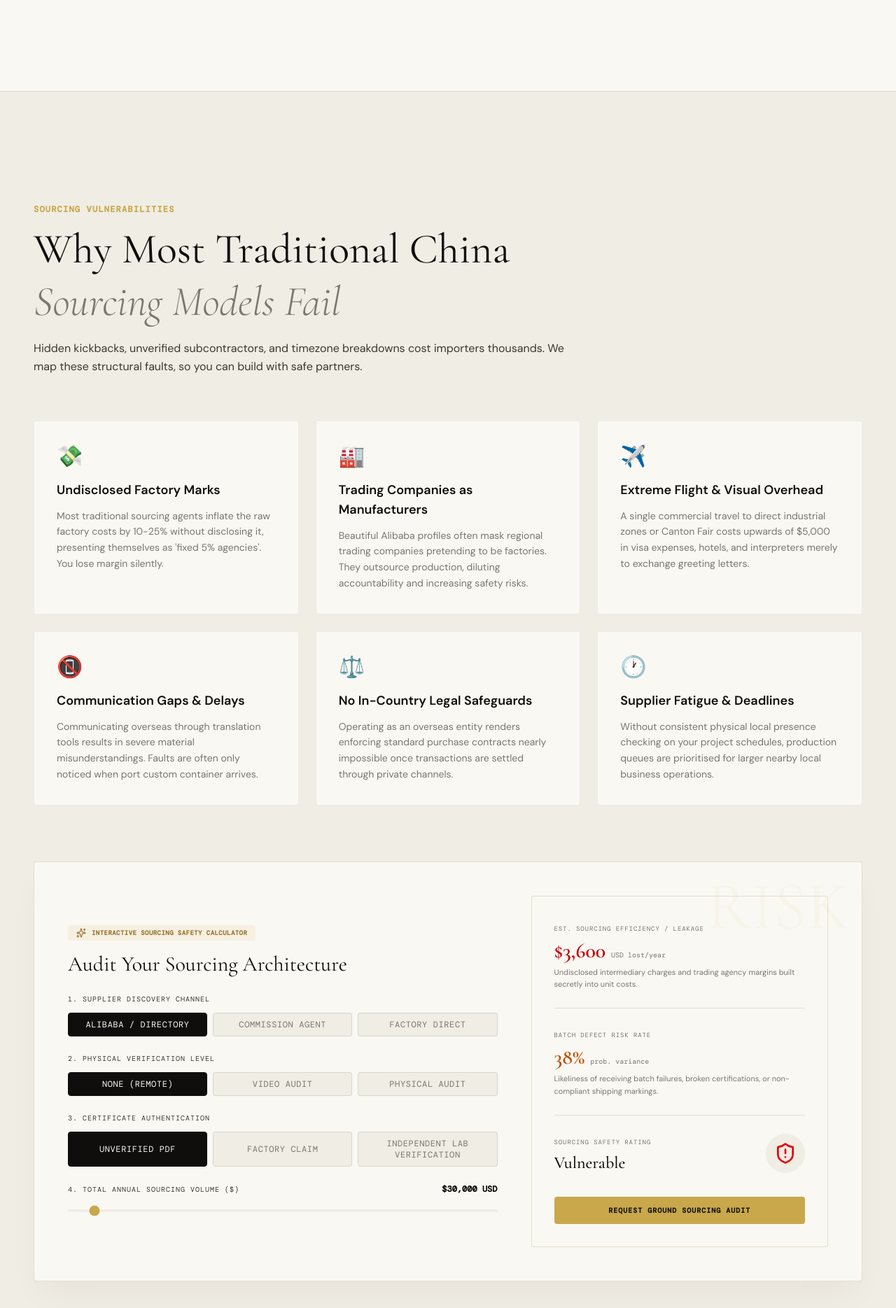
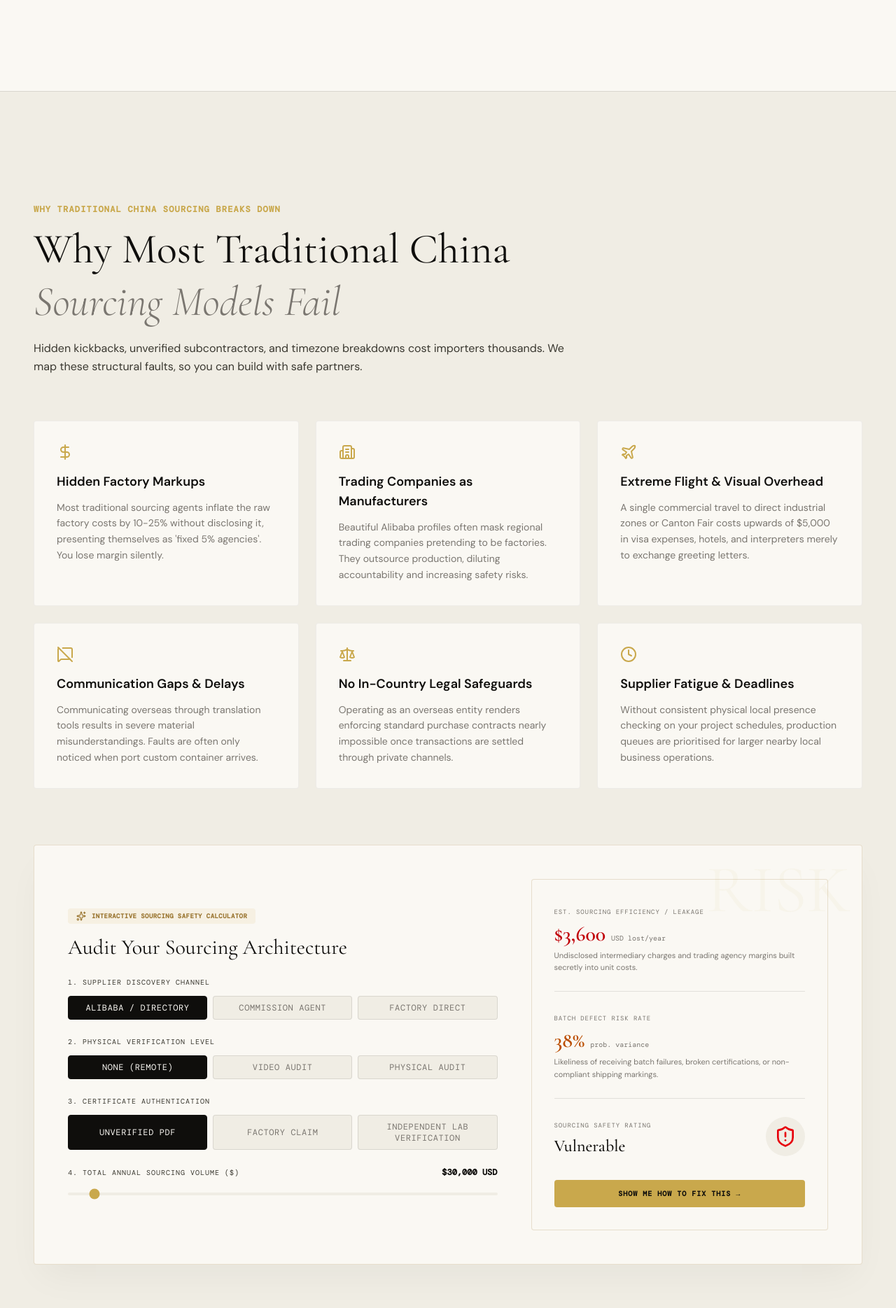
Before and after one commit to afly-lab/GAI, a React (Vite) app: page / in a window 1280 px wide. Shown: the part 1319-3188 px from the top of the page at 70% size. Built offline with nearby package versions, Linux system fonts and the light colour scheme.

Commit message:
Update ProblemSection.tsx

```diff
--- a/src/components/ProblemSection.tsx
+++ b/src/components/ProblemSection.tsx
@@ -1,5 +1,5 @@
 import React, { useState, useEffect } from "react";
-import { AlertOctagon, HelpCircle, Sparkles, ShieldCheck, ShieldAlert, Award } from "lucide-react";
+import { AlertOctagon, HelpCircle, Sparkles, ShieldCheck, ShieldAlert, Award, DollarSign, Building2, Plane, MessageSquareOff, Scale, Clock } from "lucide-react";
 
 export default function ProblemSection() {
   // Simulator State
@@ -13,24 +13,18 @@ export default function ProblemSection() {
   const [safetyRating, setSafetyRating] = useState(0);
 
   useEffect(() => {
-    // Hidden commission / leakage calculation:
-    // Alibaba general leakage is 10% (trading companies acting as factories).
-    // Traditional agents inflate factory prices by 15-20% through undisclosed rebates.
-    // Direct with no background check has ~5% overhead but higher overall scam chances.
     let leakPct = 0;
     if (channel === "alibaba") leakPct = 0.12;
     else if (channel === "agent") leakPct = 0.18;
     else leakPct = 0.04;
 
-    // Adjust on verification: physical inspections cut kickback opportunities
     if (verification === "physical") leakPct -= 0.03;
     if (leakPct < 0) leakPct = 0.01;
 
     let computedLeakage = Math.round(budget * leakPct);
 
-    // Defect risk calculates based on verification, channels and certs
-    let baseDefect = 28; // Default 28% defect risk
-    if (channel === "alibaba") baseDefect += 10; // high trading company risk
+    let baseDefect = 28;
+    if (channel === "alibaba") baseDefect += 10;
     if (channel === "agent") baseDefect -= 5;
 
     if (verification === "video") baseDefect -= 15;
@@ -41,8 +35,7 @@ export default function ProblemSection() {
 
     if (baseDefect < 1) baseDefect = 1.2;
 
-    // Safety Score out of 100
-    let score = 30; // base score
+    let score = 30;
     if (channel === "direct") score += 10;
     else if (channel === "alibaba") score += 5;
     else score += 15;
@@ -63,34 +56,34 @@ export default function ProblemSection() {
 
   const cards = [
     {
-      title: "Undisclosed Factory Marks",
+      title: "Hidden Factory Markups",
       text: "Most traditional sourcing agents inflate the raw factory costs by 10-25% without disclosing it, presenting themselves as 'fixed 5% agencies'. You lose margin silently.",
-      icon: "💸"
+      icon: DollarSign
     },
     {
       title: "Trading Companies as Manufacturers",
       text: "Beautiful Alibaba profiles often mask regional trading companies pretending to be factories. They outsource production, diluting accountability and increasing safety risks.",
-      icon: "🏭"
+      icon: Building2
     },
     {
       title: "Extreme Flight & Visual Overhead",
       text: "A single commercial travel to direct industrial zones or Canton Fair costs upwards of $5,000 in visa expenses, hotels, and interpreters merely to exchange greeting letters.",
-      icon: "✈️"
+      icon: Plane
     },
     {
       title: "Communication Gaps & Delays",
       text: "Communicating overseas through translation tools results in severe material misunderstandings. Faults are often only noticed when port custom container arrives.",
-      icon: "📵"
+      icon: MessageSquareOff
     },
     {
       title: "No In-Country Legal Safeguards",
       text: "Operating as an overseas entity renders enforcing standard purchase contracts nearly impossible once transactions are settled through private channels.",
-      icon: "⚖️"
+      icon: Scale
     },
     {
       title: "Supplier Fatigue & Deadlines",
       text: "Without consistent physical local presence checking on your project schedules, production queues are prioritised for larger nearby local business operations.",
-      icon: "🕐"
+      icon: Clock
     }
   ];
 
@@ -101,7 +94,7 @@ export default function ProblemSection() {
         {/* Section Header */}
         <div className="max-w-3xl mb-16">
           <span className="font-mono text-xs uppercase tracking-widest text-gold font-semibold mb-3 block">
-            Sourcing Vulnerabilities
+            Why Traditional China Sourcing Breaks Down
           </span>
           <h2 className="font-serif text-4xl md:text-5xl lg:text-6xl text-ink leading-tight">
             Why Most Traditional China<br />
@@ -114,17 +107,22 @@ export default function ProblemSection() {
 
         {/* 6 problem cards */}
         <div className="grid grid-cols-1 md:grid-cols-2 lg:grid-cols-3 gap-6 mb-20">
-          {cards.map((card, i) => (
+          {cards.map((card, i) => {
+            const IconComponent = card.icon;
+            return (
               <div
                 key={i}
                 className="bg-cream border border-ink/5 p-8 rounded-sm hover:-translate-y-1 hover:shadow-xl hover:shadow-ink/5 transition-all duration-300 relative group overflow-hidden"
               >
                 <div className="absolute left-0 bottom-0 w-full h-[3px] bg-gold scale-x-0 group-hover:scale-x-100 transition-transform duration-300 origin-left"></div>
-              <div className="text-3xl mb-4">{card.icon}</div>
+                <div className="mb-4">
+                  <IconComponent className="w-6 h-6 text-gold" />
+                </div>
                 <h3 className="font-sans font-semibold text-lg text-ink mb-3">{card.title}</h3>
                 <p className="text-ink-faint text-sm leading-relaxed">{card.text}</p>
               </div>
-          ))}
+            );
+          })}
         </div>
 
         {/* SUPPLY CHAIN RISK CALCULATOR */}
@@ -306,7 +304,7 @@ export default function ProblemSection() {
                   href="#contact"
                   className="w-full text-center bg-gold hover:bg-ink text-ink hover:text-cream font-mono text-[10px] uppercase tracking-widest font-bold py-3 px-4 rounded-sm transition-all duration-300 block"
                 >
-                  Request Ground Sourcing Audit
+                  Show Me How to Fix This →
                 </a>
               </div>
             </div>
```
Lines whose indentation alone changed are shown as unchanged.
